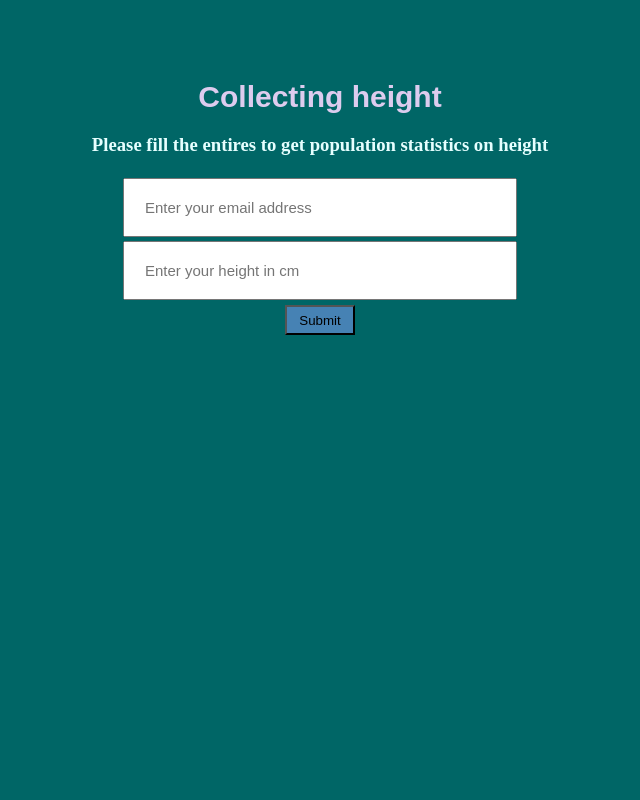
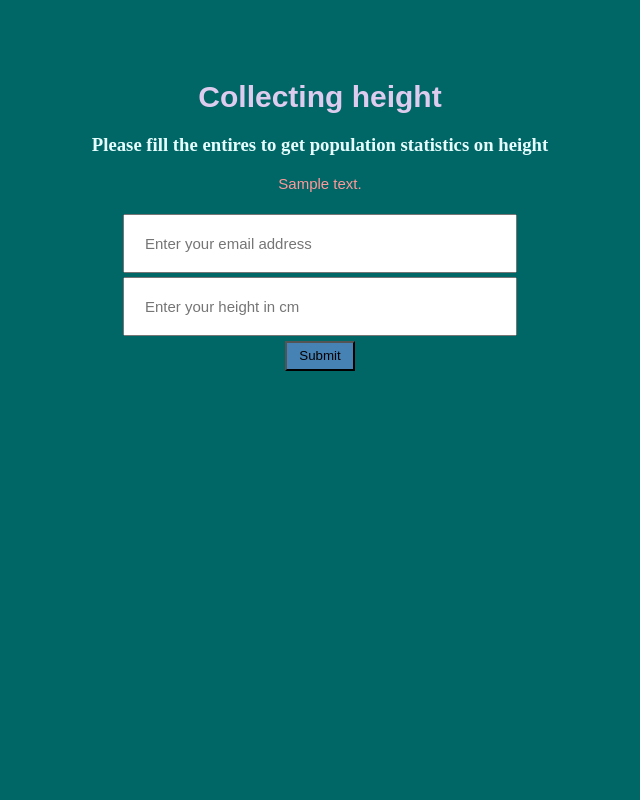
Before and after one commit to lenargasimov/data-collector, a Flask app: template templates/index.html in a window 1280 px wide. Shown: the whole page, without its empty margins (320-960 px from the left). Run offline with Flask 2, Linux system fonts and the light colour scheme; the template is opened without the code that fills it: most values are stand-ins (such as "Sample title", 1, 10 or a date in 2020).

Commit message:
feat: added storing user data to the database

```diff
--- a/app.py
+++ b/app.py
@@ -13,7 +13,7 @@ db = SQLAlchemy(app)
 class Data(db.Model):
     __tablename__ = "data"
     id = db.Column(db.Integer, primary_key=True)
-    email_ = db.Column(db.String(120), unique=True)
+    email_ = db.Column(db.String(120), unique=True) # make email address unique
     height_ = db.Column(db.Integer)
 
 
@@ -33,10 +33,13 @@ def success():
         email = request.form["email_name"]
         height = request.form["height_name"]
         print(email, height)
-        data = Data(email, height)
-        db.session.add(data)
-        db.session.commit()
-        return render_template("success.html")
+        if db.session.query(Data).filter(Data.email_ == email).count() == 0:
+            data = Data(email, height)
+            db.session.add(data)
+            db.session.commit()
+            return render_template("success.html")
+    return render_template("index.html",
+    text = "Seems like we've got something from that email address already!")
 
 
 if __name__ ==  "__main__":
--- a/static/main.css
+++ b/static/main.css
@@ -44,3 +44,9 @@ body {
 .container p {
   margin: 100px;
 }
+
+.message {
+  font-family: Arial, sans-serif;
+  font-size: 15px;
+  color: #ff9999;
+}
--- a/templates/index.html
+++ b/templates/index.html
@@ -11,6 +11,9 @@
     <div class="container">
         <h1>Collecting height</h1>
         <h3>Please fill the entires to get population statistics on height</h3>
+        <div class="message">
+            {{ text | safe }}
+        </div>
         <form action="{{ url_for('success') }}" method="POST">
             <input title="Your email will be safe with us" placeholder="Enter your email address" type="email" name="email_name" required> <br>
             <input title="Your data will be safe with us" placeholder="Enter your height in cm" type="number" min="50", max="300" name="height_name" required> <br>
```
